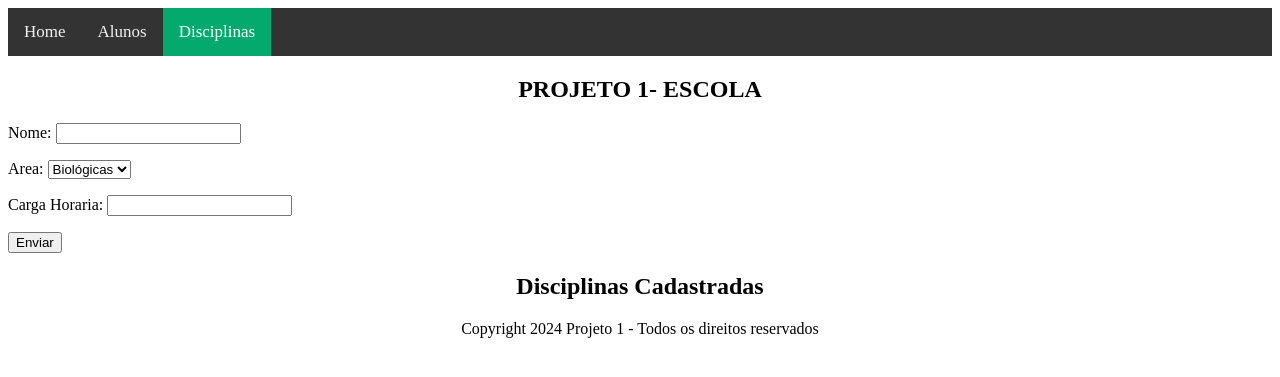
After one commit to brauliohms/django-curso-projeto1, a Django app: page /escola/disciplinas/ in a window 1280 px wide. The commit adds this page. Shown: the top 377 px of the page. Run offline with Django 5.2, Linux system fonts and the light colour scheme; data that the repository does not hold is empty.

Commit message:
Aula de formulários

```diff
--- a/escola/forms.py
+++ b/escola/forms.py
@@ -1,3 +1,4 @@
+from django import forms
 from django.forms import ModelForm
 
 from .models import Aluno
@@ -16,3 +17,11 @@ class AlunoForm(ModelForm):
             "disciplina",
         ]
         # exclude = ["mediafinal"]
+
+
+class DisciplinasForm(forms.Form):
+    AREAS = [("BIO", "Biológicas"), ("EXA", "Exatas"), ("HUM", "Humanas")]
+
+    nome = forms.CharField(label="Nome:", max_length=10)
+    area = forms.ChoiceField(label="Area:", choices=AREAS)
+    carga_horaria = forms.IntegerField(label="Carga Horaria:", required=False)
--- /dev/null
+++ b/escola/templates/escola/disciplinas.html
@@ -0,0 +1,37 @@
+{% extends 'base.html' %}
+{% load static %}
+{% block title %}Escola - Disciplinas{% endblock %}
+{% block content %}
+    <h1 class="text-center">PROJETO 1- ESCOLA</h1>
+    <div>
+        <form action='' method='post'>
+            {% csrf_token %}
+            {{ form.as_p }}
+            <!-- <p> -->
+            <!--     <label for='nome'>Nome:</label> -->
+            <!--     <input type='text' id="nome" name='nome'> -->
+            <!-- </p> -->
+            <!-- <p> -->
+            <!--     <label for="area">Area:</label> -->
+            <!--     <select id="area" name="area"> -->
+            <!--         <option value="BIO">Biológica</option> -->
+            <!--         <option value="EXA">Exatas</option> -->
+            <!--         <option value="HUM">Humanas</option> -->
+            <!--     </select> -->
+            <!-- </p> -->
+            <!-- <p> -->
+            <!--     <label for='carga_horaria'>Carga Horária:</label> -->
+            <!--     <input type='number' id="carga_horaria" name='carga_horaria'> -->
+            <!-- </p> -->
+            <button type='submit'>Enviar</button>
+        </form>
+    </div>
+    <div>
+        <h2 class="text-center">Disciplinas Cadastradas</h2>
+        <ul>
+            {% for disciplina in disciplinas %}
+                <li>{{ disciplina.nome }} - {{ disciplina.area }} - {{ disciplina.carga_horaria }}</li>
+            {% endfor %}
+        </ul>
+    </div>
+{% endblock %}
--- a/escola/urls.py
+++ b/escola/urls.py
@@ -1,6 +1,13 @@
 from django.urls import path
 
-from escola.views import alunosDelete, alunosList, alunosNovo, alunosUpdate, home
+from escola.views import (
+    alunosDelete,
+    alunosList,
+    alunosNovo,
+    alunosUpdate,
+    disciplinas,
+    home,
+)
 
 urlpatterns = [
     path("", home, name="escola"),
@@ -8,4 +15,5 @@ urlpatterns = [
     path("alunos/novo", alunosNovo, name="alunosNovo"),
     path("alunos/<int:id>", alunosUpdate, name="alunosUpdate"),
     path("alunos/delete/<int:pk>", alunosDelete, name="alunosDelete"),
+    path("disciplinas/", disciplinas, name="disciplinas"),
 ]
--- a/escola/views.py
+++ b/escola/views.py
@@ -1,7 +1,7 @@
 from django.shortcuts import redirect, render
 
-from .forms import AlunoForm
-from .models import Aluno
+from .forms import AlunoForm, DisciplinasForm
+from .models import Aluno, Disciplina
 
 
 # Create your views here.
@@ -45,3 +45,35 @@ def alunosDelete(request, pk):
     aluno = Aluno.objects.get(pk=pk)
     aluno.delete()
     return redirect("alunosList")
+
+
+def disciplinas(request):
+    if request.method == "POST":
+        # print(request.POST)
+
+        form = DisciplinasForm(request.POST)
+        if form.is_valid():
+            nome = form.cleaned_data.get("nome")  # nome = request.POST["nome"]
+            area = form.cleaned_data.get("area")  # nome = request.POST["nome"]
+            carga_horaria = form.cleaned_data.get(
+                "carga_horaria"
+            )  # nome = request.POST["nome"]
+            # area = request.POST["area"]
+            # carga_horaria = request.POST["carga_horaria"]
+            # #
+            novaDisciplina = Disciplina(
+                nome=nome, area=area, carga_horaria=carga_horaria
+            )
+            #
+            # print(nome, area, carga_horaria)
+            novaDisciplina.save()
+            return redirect("disciplinas")
+
+    elif request.method == "GET":
+        disciplinas = Disciplina.objects.all().order_by("nome")
+        form = DisciplinasForm()
+
+    return render(
+        request, "escola/disciplinas.html", {
+            "disciplinas": disciplinas, "form": form}
+    )
--- a/src/templates/base.html
+++ b/src/templates/base.html
@@ -26,5 +26,6 @@
         <footer>
             {% include "./footer.html" %}
         </footer>
+        <script src={% static "js/main.js" %}></script>
     </body>
 </html>
--- a/src/templates/navbar.html
+++ b/src/templates/navbar.html
@@ -1,6 +1,7 @@
-<div class="topnav">
-  <a class="active" href="#">Home</a>
-  <a href="#">News</a>
-  <a href="#">Contact</a>
-  <a href="#">About</a>
+<div class="topnav" id="navbar">
+  <a class="active" id="home" name="/" href="{% url 'escola' %}">Home</a>
+  <a id="alunos" name="/alunos/" href="{% url 'alunosList' %}">Alunos</a>
+  <a id="disciplinas" name="/disciplinas/" href="{% url 'disciplinas' %}"
+    >Disciplinas</a
+  >
 </div>
```
